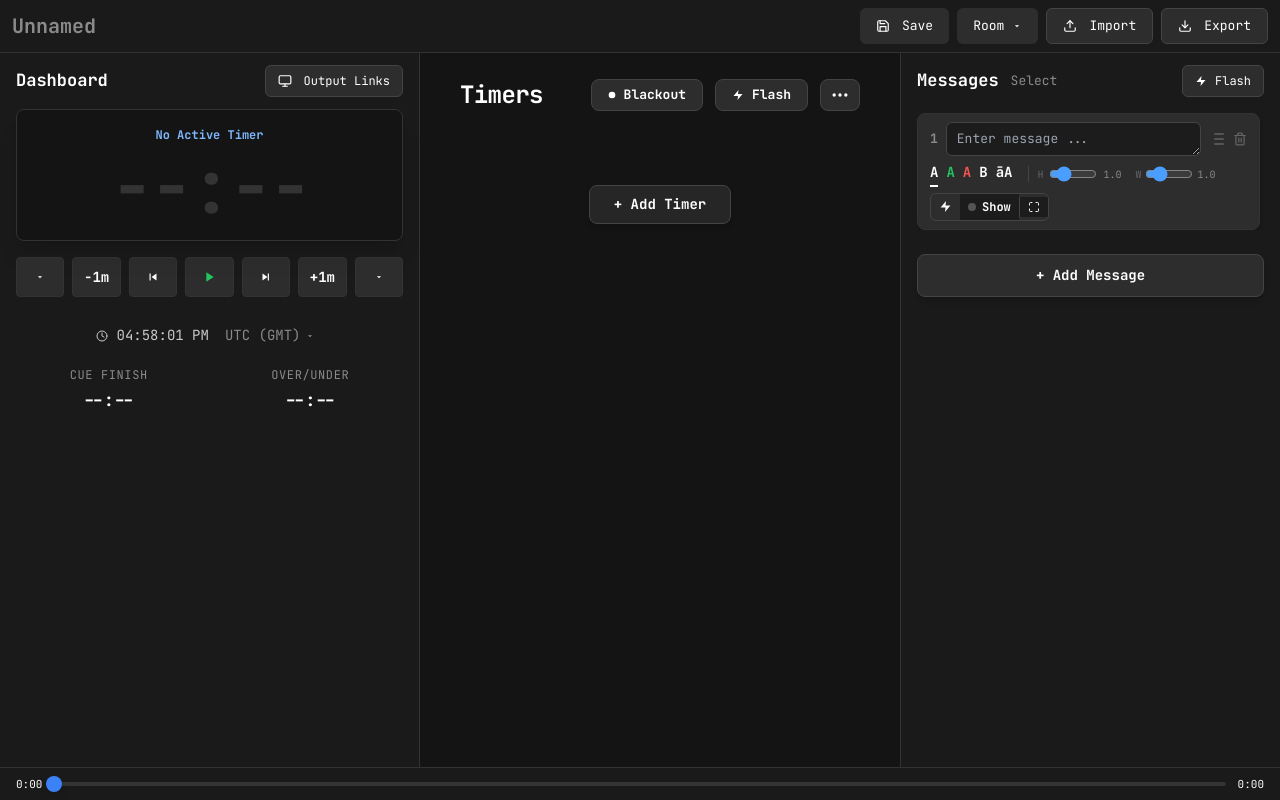
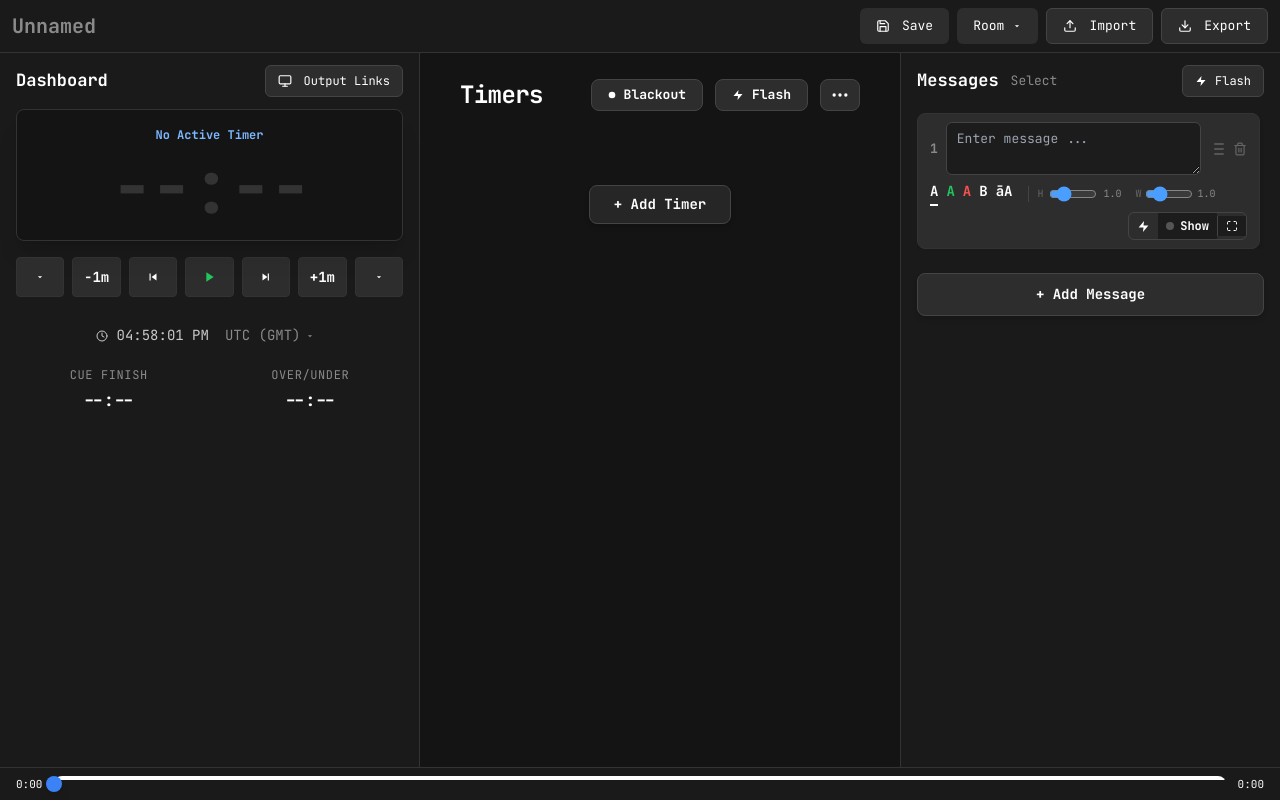
Before and after one commit to e1n7/stage-timer, a React (Vite) app: page / in a window 1280 px wide. Built offline with nearby package versions, Linux system fonts and the light colour scheme.

Commit message:
Footer: elapsed dark gray, remaining white, blue dot divider; Messages: Show/Maximize pinned far right, taller text box

```diff
--- a/src/App.tsx
+++ b/src/App.tsx
@@ -1649,9 +1649,9 @@ function App() {
                     value={msg.text}
                     onChange={(e) => updateMessage(msg.id, e.target.value)}
                     placeholder="Enter message ..."
-                    rows={1}
+                    rows={2}
                     draggable={false}
-                    className="min-h-[32px] max-h-[72px] flex-1 resize-y rounded-md border border-[#444] bg-[#1c1c1c] px-2.5 py-1.5 text-[13px] text-white outline-none focus:border-[#555]"
+                    className="min-h-[48px] max-h-[110px] flex-1 resize-y rounded-md border border-[#444] bg-[#1c1c1c] px-2.5 py-1.5 text-[13px] text-white outline-none focus:border-[#555]"
                     style={{
                       color: msg.color,
                       fontWeight: msg.bold ? 700 : 400,
@@ -1701,8 +1701,8 @@ function App() {
                     <span className="w-6 font-mono text-[10px] text-[#8a8a8a]">{mFontW.toFixed(1)}</span>
                   </div>
                   </div>
-                  {/* Show / Flash / Maximize control — shrink-0 so it can never be covered */}
-                  <div className="flex shrink-0 items-center overflow-hidden rounded-md border border-[#444]">
+                  {/* Show / Flash / Maximize group — pinned far right (shrink-0 so never covered) */}
+                  <div className="ml-auto flex shrink-0 items-center overflow-hidden rounded-md border border-[#444]">
                     <button
                       type="button"
                       onClick={() => flashMessage(msg.id)}
@@ -1761,8 +1761,14 @@ function App() {
               <span className="tabular-nums shrink-0 text-white">{leftLabel}</span>
               <div className="group relative flex-1">
                 <div className="absolute inset-0 flex items-center">
-                  {/* Plain dark/gray track — no color zones */}
-                  <div className="h-1 w-full rounded-full bg-[#333]"></div>
+                  {/* Elapsed portion (dark gray) — clipped at the scrubber */}
+                  <div className="absolute inset-0 overflow-hidden rounded-full" style={{ clipPath: `inset(0 ${100 - scrubberPct * 100}% 0 0)` }}>
+                    <div className="h-1 w-full rounded-full bg-[#666]"></div>
+                  </div>
+                  {/* Remaining portion (white) — clipped after the scrubber */}
+                  <div className="absolute inset-0 overflow-hidden rounded-full" style={{ clipPath: `inset(0 0 0 ${scrubberPct * 100}%)` }}>
+                    <div className="h-1 w-full rounded-full bg-white"></div>
+                  </div>
                   {/* Thin vertical separators between stages — always visible */}
                   {timerIds.length > 1 && durations.slice(0, -1).map((_, i) => {
                     let cum = durations[0]; for (let j = 1; j <= i; j++) cum += durations[j];
```
